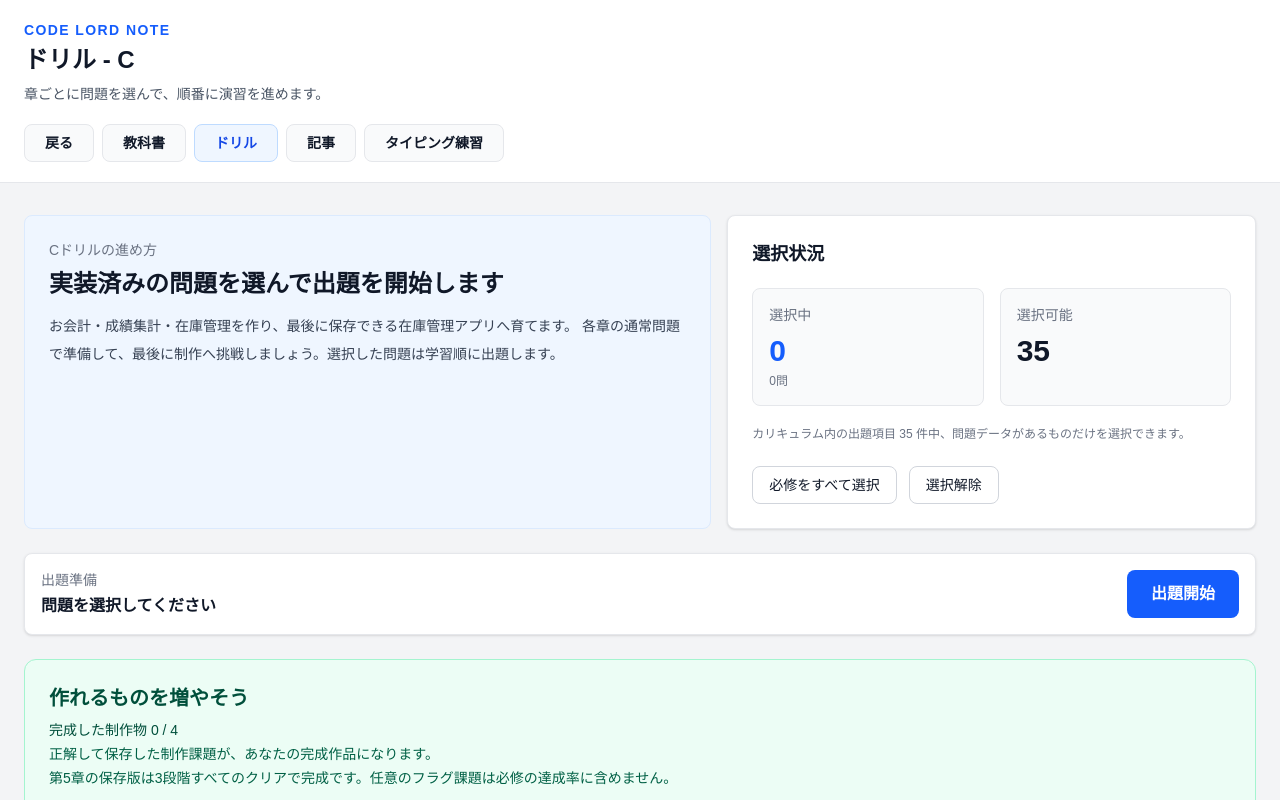
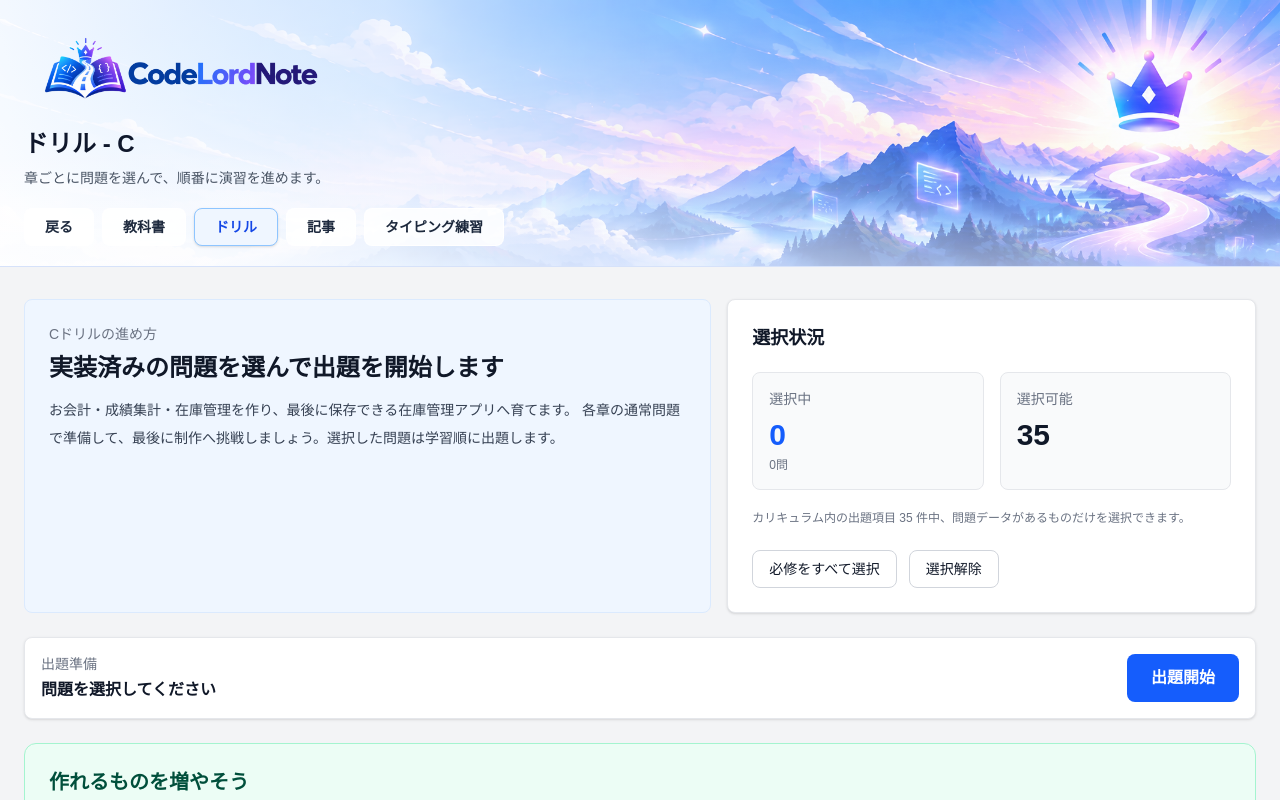
Before and after one commit to TEAMNZK/Graduation-Work, a Next.js app in the folder my-app/: page /drill/c in a window 1280 px wide. Shown: the top 800 px of the page. Built offline with nearby package versions, Linux system fonts and the light colour scheme; no server answers; the database is empty; sample sign-in values are in the browser's storage.

Commit message:
ヘッダ部分デザイン反映

```diff
--- a/my-app/src/app/page.tsx
+++ b/my-app/src/app/page.tsx
@@ -8,7 +8,7 @@ export default function Home() {
     <main className={styles.page}>
       <header className={styles.header}>
         <Link href="/" className={styles.brand} aria-label="Code Lord Note ホーム">
-          <Image src={logo} alt="CodeLoadNote" sizes="(max-width: 700px) 88vw, 510px" preload className={styles.logo} />
+          <Image src={logo} alt="Code Lord Note" sizes="(max-width: 700px) 88vw, 510px" preload className={styles.logo} />
         </Link>
         <nav className={styles.navigation} aria-label="アカウント">
           <Link href="/login" className={styles.login}>ログイン</Link>
--- /dev/null
+++ b/my-app/src/components/AppHeader.module.css
@@ -0,0 +1,32 @@
+.header {
+  position: relative;
+  isolation: isolate;
+  border-bottom: 1px solid #d6e2fa;
+  background-color: #eaf2ff;
+  background-image:
+    linear-gradient(90deg, rgb(255 255 255 / 94%) 0%, rgb(245 250 255 / 80%) 30%, rgb(237 244 255 / 35%) 55%, rgb(237 244 255 / 5%) 76%, rgb(231 239 255 / 5%) 100%),
+    url("/images/header-background.png");
+  /* The 8:1 artwork fills the desktop header without the previous enlargement. */
+  background-size: cover;
+  background-position: center, center;
+  background-repeat: no-repeat;
+}
+
+.header::after {
+  content: "";
+  position: absolute;
+  inset: 0;
+  z-index: -1;
+  pointer-events: none;
+  background: linear-gradient(0deg, rgb(255 255 255 / 55%), transparent 45%);
+}
+
+@media (max-width: 640px) {
+  .header {
+    background-size: cover;
+    background-position: center, 75% center;
+    background-image:
+      linear-gradient(90deg, rgb(255 255 255 / 96%), rgb(246 250 255 / 80%) 45%, rgb(237 244 255 / 30%) 75%, rgb(237 244 255 / 15%)),
+      url("/images/header-background.png");
+  }
+}
--- a/my-app/src/components/AppHeader.tsx
+++ b/my-app/src/components/AppHeader.tsx
@@ -1,6 +1,9 @@
 "use client";
 
 import Link from "next/link";
+import Image from "next/image";
+import logo from "../../public/images/logo.png";
+import styles from "./AppHeader.module.css";
 
 type NavKey = "textbook" | "drill" | "articles" | "typing";
 
@@ -23,8 +26,8 @@ const getNavClassName = (isActive: boolean) =>
   [
     "rounded-lg border px-5 py-2 text-sm font-bold transition",
     isActive
-      ? "border-blue-200 bg-blue-50 text-blue-700"
-      : "border-gray-200 bg-gray-50 text-gray-900 hover:bg-gray-100",
+      ? "border-blue-300 bg-blue-50 text-blue-700 shadow-sm"
+      : "border-white/90 bg-white/85 text-slate-800 hover:bg-white",
   ].join(" ");
 
 export default function AppHeader({
@@ -35,14 +38,24 @@ export default function AppHeader({
   action,
 }: AppHeaderProps) {
   return (
-    <header className="border-b border-gray-200 bg-white">
+    <header className={styles.header}>
       <div className="mx-auto flex max-w-7xl flex-col gap-5 px-6 py-5">
         <div className="flex flex-col gap-4 lg:flex-row lg:items-start lg:justify-between">
           <div>
-            <p className="text-sm font-bold tracking-widest text-blue-600">
-              CODE LORD NOTE
-            </p>
-            <h1 className="mt-1 text-2xl font-bold">{title}</h1>
+            <Link
+              href="/dashboard"
+              aria-label="Code Lord Note ダッシュボードへ"
+              className="block w-[240px] max-w-full rounded-sm focus-visible:outline-2 focus-visible:outline-offset-4 focus-visible:outline-blue-600 sm:w-[300px]"
+            >
+              <Image
+                src={logo}
+                alt="Code Lord Note"
+                sizes="(max-width: 640px) 240px, 300px"
+                preload
+                className="h-auto w-full"
+              />
+            </Link>
+            <h1 className="mt-2 text-2xl font-bold text-slate-900">{title}</h1>
             {description && (
               <p className="mt-2 text-sm text-gray-600">{description}</p>
             )}
--- a/my-app/src/components/AuthPageLayout.tsx
+++ b/my-app/src/components/AuthPageLayout.tsx
@@ -10,7 +10,7 @@ export default function AuthPageLayout({ mode, children }: { mode: "login" | "si
     <main className={styles.page}>
       <header className={styles.header}>
         <Link href="/" className={styles.brand} aria-label="Code Lord Note ホーム">
-          <Image src={logo} alt="CodeLoadNote" sizes="(max-width: 760px) 65vw, 510px" preload />
+          <Image src={logo} alt="Code Lord Note" sizes="(max-width: 760px) 65vw, 510px" preload />
         </Link>
         <Link href={isSignup ? "/login" : "/signup"} className={styles.headerLink}>{isSignup ? "ログイン" : "新規登録"}<span aria-hidden="true">↗</span></Link>
       </header>
```
Also changed, not shown: my-app/public/images/header-background.png (added), my-app/public/images/logo.png.
